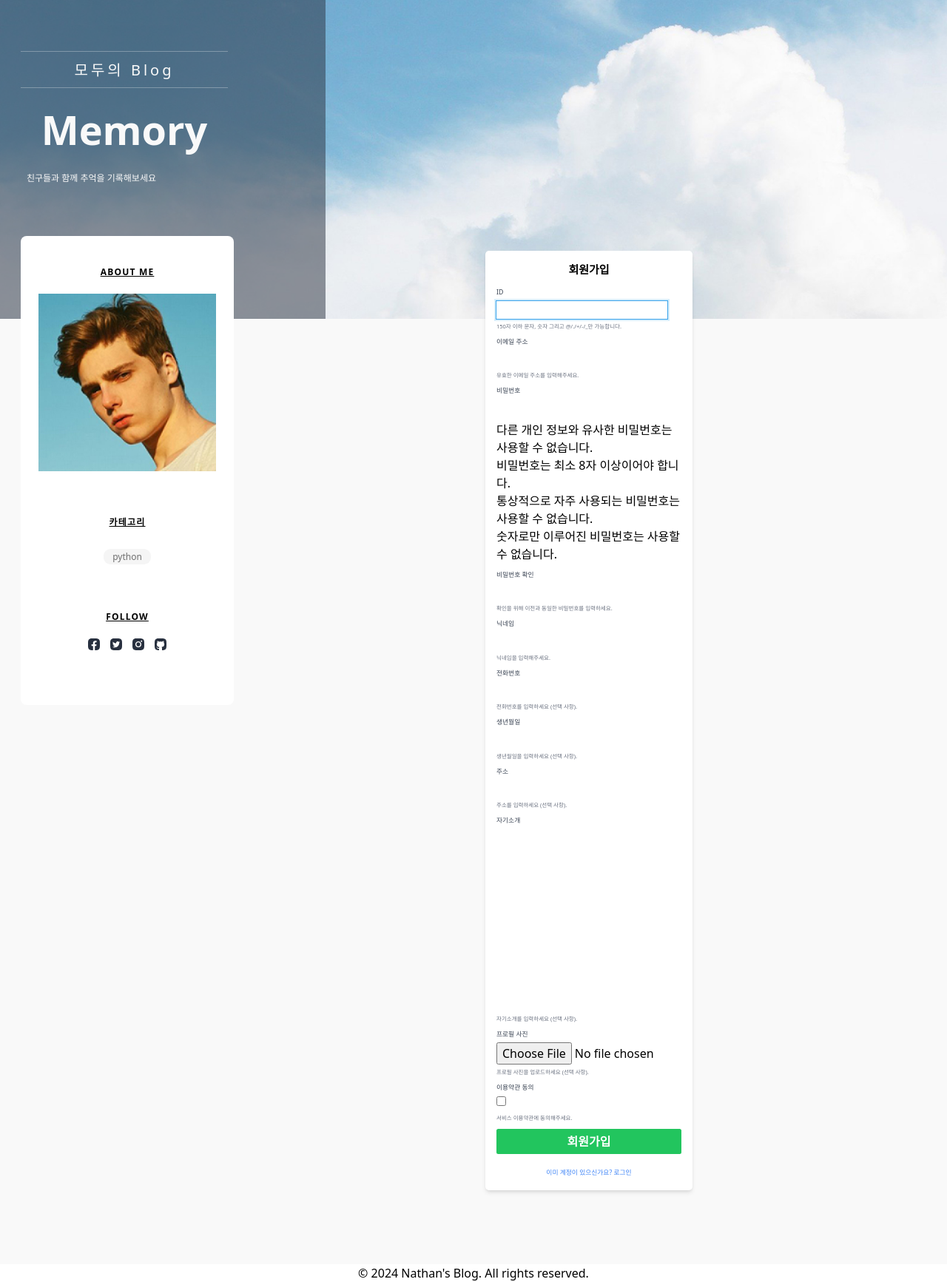
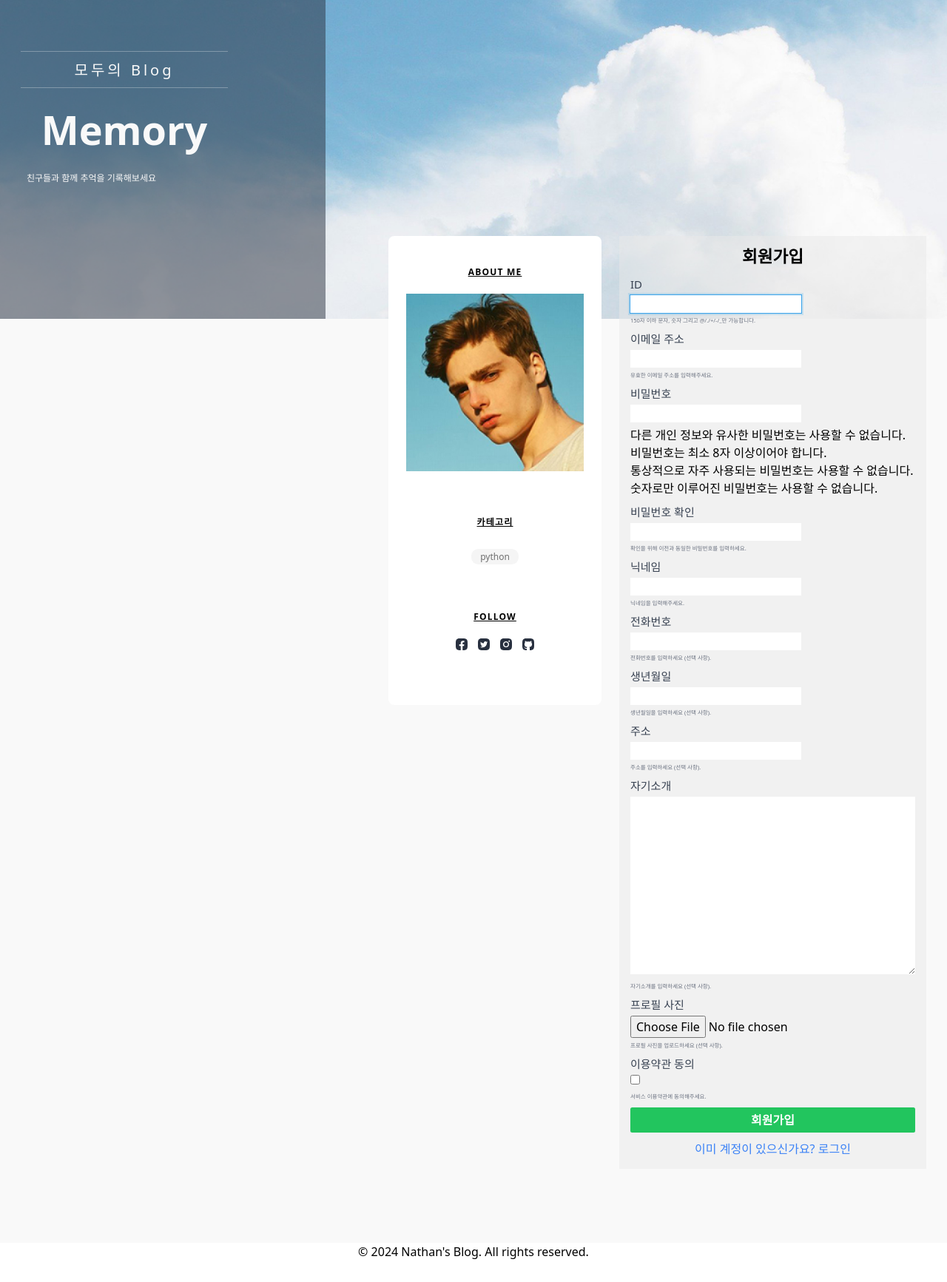
Before and after one commit to nathanLYJ/DjangoBlog, a Django app: page /accounts/signup/ in a window 1280 px wide. Shown: the part 74-1807 px from the top of the page at 74% size. After the commit the page ends 1776 px from the top, so only its background shows below. Run offline with Django 5.2, Linux system fonts and the light colour scheme; data comes from the database, SQL or seed files in the repository; parts of the project's set-up code (start-up, migrations or seed data) failed here and were passed over; some libraries are stand-ins or nearby versions; some web fonts are replaced.

Commit message:
스타일 수정

```diff
--- a/templates/accounts/user_signup.html
+++ b/templates/accounts/user_signup.html
@@ -3,10 +3,8 @@
 {% block title %}회원가입 - GjangoBlog{% endblock %}
 
 {% block content %}
-<div class="container mx-auto mt-8 px-4">
-    <div class="max-w-md mx-auto bg-white shadow-md rounded-lg overflow-hidden">
-        <div class="p-6">
-            <h1 class="text-2xl font-bold mb-6 text-center">회원가입</h1>
+        <div class="p-6" style="background-color:  rgba(233, 233, 233, 0.5);">
+            <h1 class="text-4xl font-bold mb-6 text-center">회원가입</h1>
 
             <form method="post" class="space-y-4">
                 {% csrf_token %}
@@ -22,7 +20,7 @@
                 {% for field in form %}
                     {% if field.name != 'password_based_authentication' %}
                         <div class="space-y-2">
-                            <label for="{{ field.id_for_label }}" class="block text-sm font-medium text-gray-700">
+                            <label for="{{ field.id_for_label }}" class="block text-2xl font-medium text-gray-700">
                                 {{ field.label }}
                             </label>
                             {{ field }}
@@ -48,9 +46,12 @@
             </form>
 
             <div class="mt-4 text-center">
-                <a href="{% url 'accounts:user_login' %}" class="text-sm text-blue-500 hover:text-blue-700">이미 계정이 있으신가요? 로그인</a>
+                <a href="{% url 'accounts:user_login' %}" class="text-
+
+
+
+
+                text-blue-500 hover:text-blue-700">이미 계정이 있으신가요? 로그인</a>
             </div>
         </div>
-    </div>
-</div>
 {% endblock %}
--- a/templates/base.html
+++ b/templates/base.html
@@ -97,12 +97,11 @@
             {% endblock %}
             <aside class="about">
                 <h2>About Me</h2>
-                {% if user.profile.image.url %}
-					<img src="{{ user.profile.image.url }}" alt="" class="top-1/2 left-1/2 overflow-hidden rounded-full flex items-center justify-center" />
+                {% if user.profile.image  %}
+					<img src="{{ user.profile.image.url  }}" alt="" class="top-1/2 left-1/2 overflow-hidden rounded-full flex items-center justify-center" />
 					<p class="user-name">{{ user.username }}</p>
-					<p class="user-description">친구 (1)</p>
                 {% else %}
-                <img src="{% static '/images/profile.jpg' %}" alt="기본 프로필 사진">
+                    <img src="{% static '/images/profile.jpg' %}" alt="기본 프로필 사진">
                 {% endif %}
                 <h3>카테고리</h3>
                 <ul class="categories">
```
